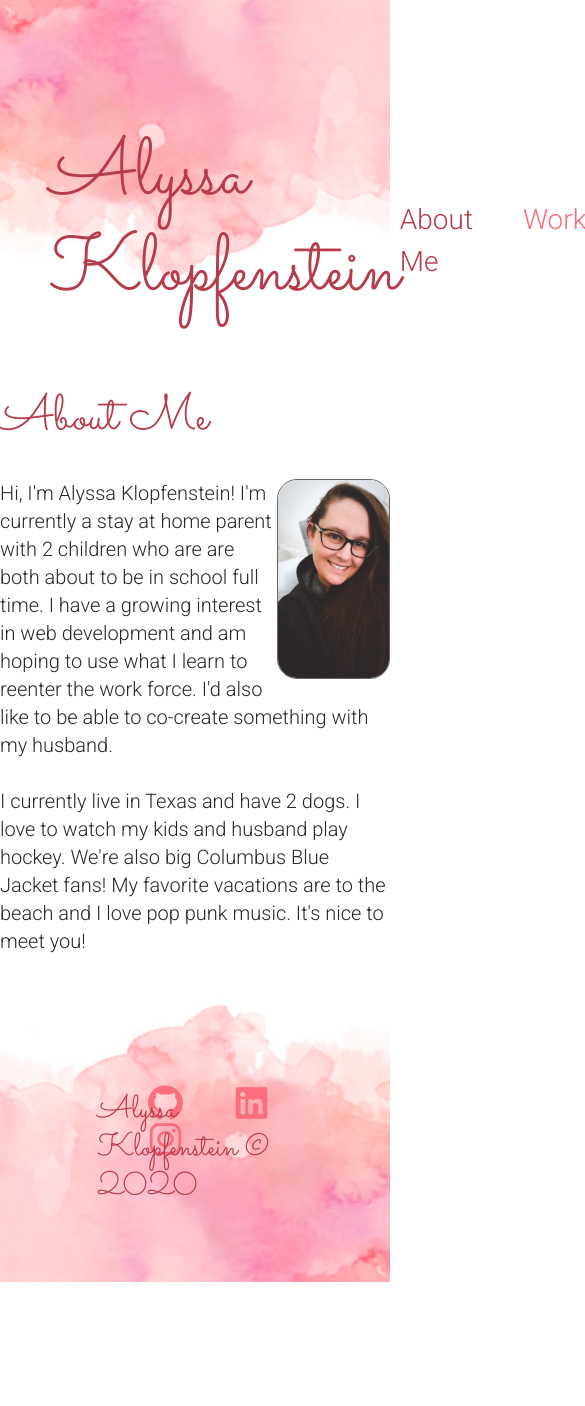
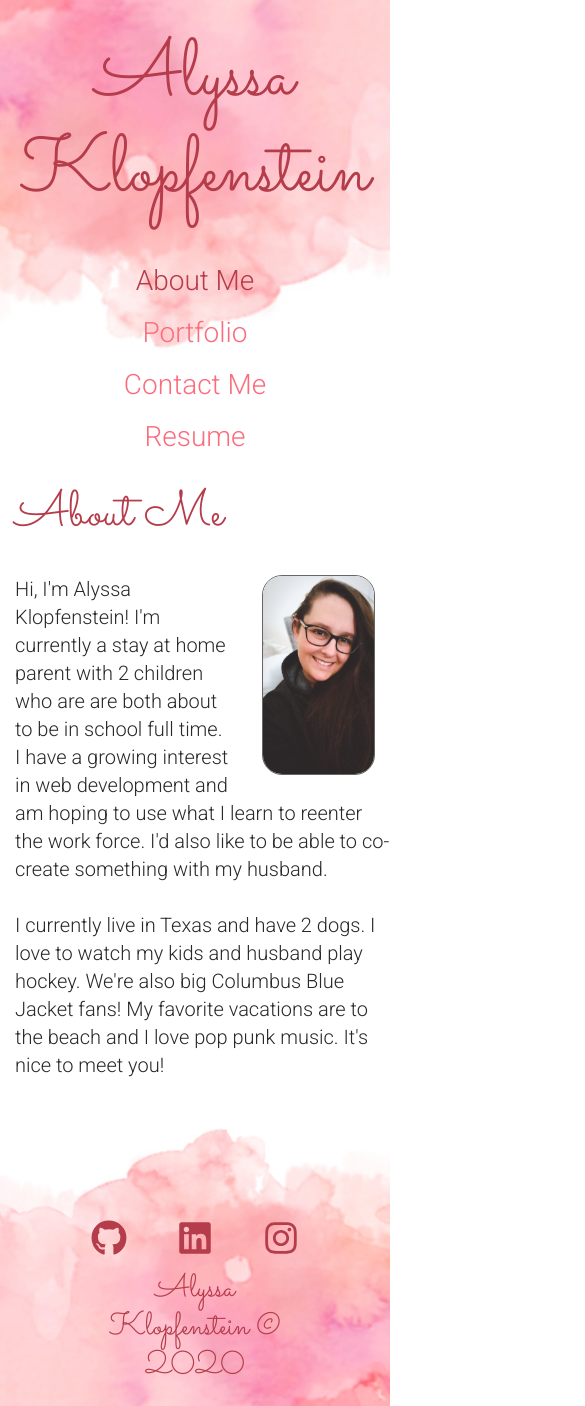
Before and after one commit to apklopfenstein/react-portfolio, a React (Create React App) app: page / in a window 390 px wide. Shown: the top 1406 px of the page, 585 px wide, since content can reach past the window. Before the commit the page ends 1282 px from the top, so only its background shows below. Built offline with nearby package versions, Linux system fonts and the light colour scheme.

Commit message:
add responsive design and finish styling

```diff
--- a/src/App.scss
+++ b/src/App.scss
@@ -57,3 +57,60 @@ main section h2 {
   margin-bottom: 30px;
 }
 /* END: common main styles */
+
+@media screen and (max-width: 1360px) {
+  header {
+      flex-direction: column;
+      align-items: center;
+      margin-bottom: 20px;
+  }
+
+  header nav {
+      margin-left: 0;
+      margin-top: 120px;
+      position: relative;
+      bottom: -30px;
+  }
+}
+
+/* break point for tablet size */
+@media screen and (max-width: 900px) {
+  #about-me p {
+      flex-direction: column;
+      align-items: center;
+      margin-left: 15px;
+  }
+
+  #about-me h2{
+      margin-left: 15px;
+  }
+
+  #about-me img {
+      margin-right: 15px;
+  }
+
+  #work h2 {
+    margin-left: 15px;
+  }
+
+  .projects {
+    padding-left: 30px;
+  }
+}
+
+@media screen and (max-width: 675px) {
+  html, body{
+      width:100%;
+      overflow-x:hidden;
+  }
+
+  header {
+      align-items: center;
+      text-align: center;
+  }
+
+  .footer-text {
+      text-align: center;
+  }
+
+}
--- a/src/components/About/About.css
+++ b/src/components/About/About.css
@@ -13,5 +13,12 @@
     border: 1px solid #666;
     border-radius: 20px;
     float: right;
+    margin-left: 30px;
 }
 /* END: about me styles */
+
+@media screen and (max-width: 675px) {
+    #about-me h2 {
+        margin-top: 10px;
+    }
+}
--- a/src/components/Contact/Contact.css
+++ b/src/components/Contact/Contact.css
@@ -15,3 +15,13 @@ input, textarea {
 label {
     margin-top: 10px;
 }
+
+@media screen and (max-width: 675px) {
+    main section h2 {
+        margin-left: 10px;
+    }
+
+    #contact-form {
+        width: 300px;
+    }
+}
--- a/src/components/Contact/index.js
+++ b/src/components/Contact/index.js
@@ -40,7 +40,7 @@ function ContactForm() {
 
     return (
         <section>
-            <h2>Contact Me</h2>
+            <h2 className="contact">Contact Me</h2>
             <form id="contact-form" onSubmit={handleSubmit}>
                 <div>
                     <label htmlFor="name">Name:</label>
--- a/src/components/Footer/Footer.css
+++ b/src/components/Footer/Footer.css
@@ -30,6 +30,25 @@ footer li {
     display: inline-block;
 }
 
-footer a:hover {
+footer li:not(:first-child) {
+    margin-left: 50px;
+}
+
+footer a {
     color: #b53c4a;
 }
+
+footer a:hover {
+    color: #fb6d7d;
+}
+
+@media screen and (max-width: 675px) {
+    footer ul {
+        margin: auto;
+        width: 208px;
+    }
+
+    .footer-text {
+        top: 20px;
+    }
+}
--- a/src/components/Footer/index.js
+++ b/src/components/Footer/index.js
@@ -13,7 +13,7 @@ function Footer() {
             <li><a target="_blank" rel="noreferrer" href="https://www.instagram.com/aklopfenstein/"><FaInstagram size="36px" /></a></li>
         </ul>
 
-        <h2 class="footer-text">Alyssa Klopfenstein &copy; 2020</h2>
+        <h2 className="footer-text">Alyssa Klopfenstein &copy; 2020</h2>
     </footer>
     )
 }
--- a/src/components/Header/Header.css
+++ b/src/components/Header/Header.css
@@ -37,8 +37,28 @@ header nav li:first-child {
 header nav a {
     font-size: 1.4em;
 }
+/* END: header styles */
 
-header nav li a:hover, #contact-me a:hover {
-    text-decoration: underline #b53c4a;
+@media screen and (max-width: 675px) {
+    header {
+        padding: 0;
+        height: 375px;
+    }
+
+    header nav {
+        bottom: 0;
+        margin: 50px auto;
+    }
+
+    header nav ul {
+        display: flex;
+        flex-direction: column;
+        margin-top: 5px;
+    }
+
+    header nav li {
+        align-items: center;
+        margin: 5px 0;
+    }
+
 }
-/* END: header styles */
--- /dev/null
+++ b/src/components/NavBar/NavBar.css
@@ -0,0 +1,4 @@
+nav ul li a:hover {
+    text-shadow: rgb(181 60 74 / .65) 1px 0 10px;
+    text-decoration: none;
+}
--- a/src/components/NavBar/index.js
+++ b/src/components/NavBar/index.js
@@ -1,5 +1,6 @@
 import React from 'react';
 import { NavLink } from 'react-router-dom';
+import './NavBar.css';
 
 function NavBar() {
     return (
@@ -9,7 +10,7 @@ function NavBar() {
                     <NavLink exact to="/" activeClassName="selected">About Me</NavLink>
                 </li>
                 <li>
-                    <NavLink to="/portfolio" activeClassName="selected">Work</NavLink>
+                    <NavLink to="/portfolio" activeClassName="selected">Portfolio</NavLink>
                 </li>
                 <li>
                     <NavLink to="/contact" activeClassName="selected">Contact Me</NavLink>
--- a/src/components/Portfolio/index.js
+++ b/src/components/Portfolio/index.js
@@ -5,7 +5,7 @@ import projects from './projects.json';
 function Portfolio() {
     return(
         <section id="work">
-            <h2>Work</h2>
+            <h2>Portfolio</h2>
 
             <div className="projects">
                 {projects.map(p => <Project key={ p.id } project={ p } />)}
--- a/src/components/Project/Project.css
+++ b/src/components/Project/Project.css
@@ -23,3 +23,7 @@
 .card-link {
     font-size: 17px;
 }
+
+.card-link:hover {
+    text-shadow: rgb(181 60 74 / .65) 1px 0 10px;
+}
--- a/src/components/Resume/Resume.css
+++ b/src/components/Resume/Resume.css
@@ -4,11 +4,11 @@
     flex-wrap: wrap;
 }
 
-li {
+.skills ul li {
     margin-left: 50px;
 }
 
-ul {
+.skills ul {
     margin-top: -25px;
 }
 
```
Also changed, not shown: 1 other file (tests, documents, lock files or other folders).
